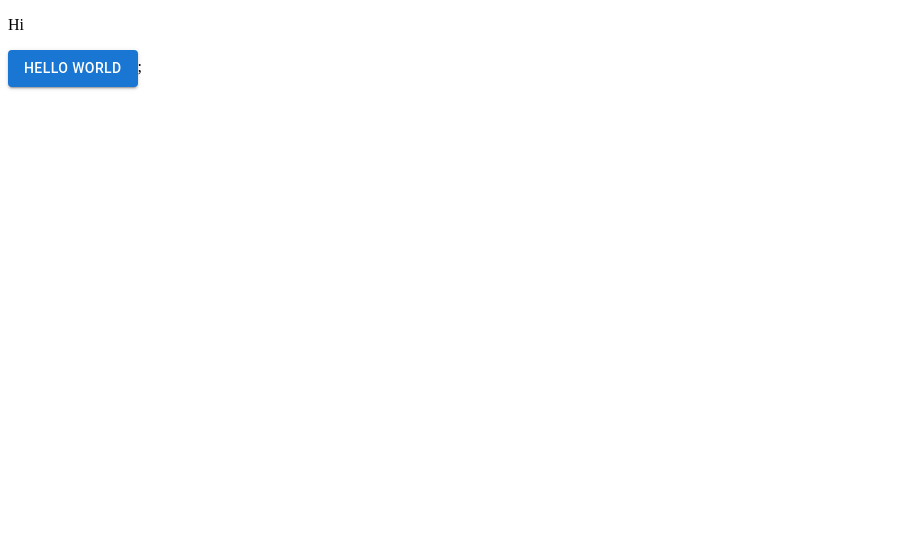
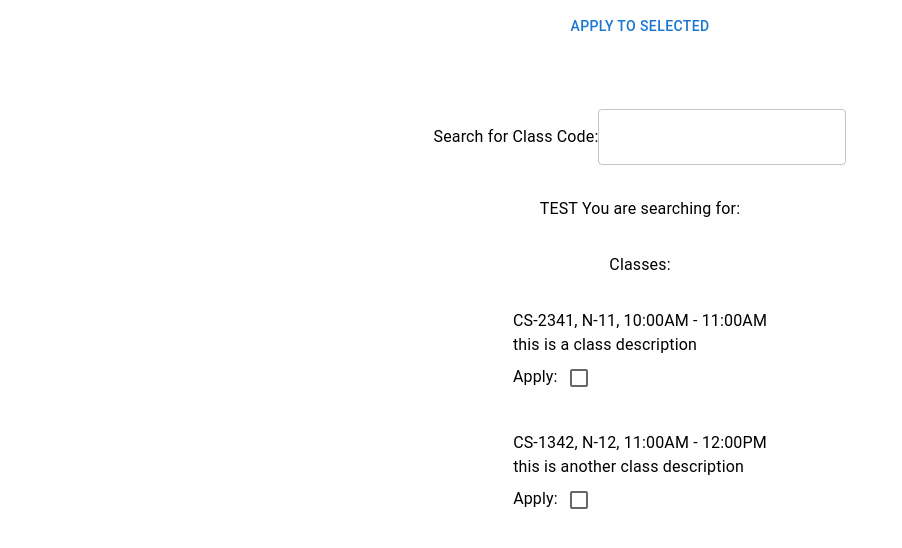
Before and after one commit to jonathanebrahimian/software-engineering-team-1-frontend, a React (Create React App) app: page / in a window 1280 px wide. Shown: the top 548 px of the page, without its empty margins (0-902 px from the left). Built offline with nearby package versions, Linux system fonts and the light colour scheme.

Commit message:
added basic landing page

```diff
--- a/src/pages/App.jsx
+++ b/src/pages/App.jsx
@@ -5,8 +5,8 @@ import { LandingPage } from './LandingPage';
 function App() {
 	return (
 		<>
-			<p>Hi</p>
-			<Button variant="contained">Hello World</Button>;
+			{/* <p>Hi</p>
+			<Button variant="contained">Hello World</Button>; */}
 			<LandingPage></LandingPage>
 		</>
 	);
--- a/src/pages/LandingPage.jsx
+++ b/src/pages/LandingPage.jsx
@@ -1,9 +1,226 @@
 import React, { useState, useEffect } from 'react';
+import { Button, TextField, Typography, Grid, Item, ListItem, Modal, Box, styel, Input, Checkbox } from '@mui/material';
 
 export const LandingPage = (props) => {
-	const [search, setSearch] = useState(0);
+	const classesToTest = [
+		{
+			name: 'CS-2341',
+			labCode: 'N-11',
+			startTime: '10:00AM',
+			endTime: '11:00AM',
+			description: 'this is a class description',
+			selected: false,
+		},
+		{
+			name: 'CS-1342',
+			labCode: 'N-12',
+			startTime: '11:00AM',
+			endTime: '12:00PM',
+			description: 'this is another class description',
+			selected: false,
+		}
+	]
+
+	const [classes, setClasses] = useState([]);
+	const [selected, setSelected] = useState([]);
+	const [searchValue, setSearchValue] = useState('');
+	const [modalIsOpen, setModalIsOpen] = useState(false);
+	const [name, setName] = useState('');
+	const [email, setEmail] = useState('');
+
+	useEffect(() => {
+		setClasses(classesToTest);
+	}, []);
+
+	const label = { inputProps: { 'aria-label': 'Checkbox demo' } };
+
+	const style = {
+		position: 'absolute',
+		top: '50%',
+		left: '50%',
+		transform: 'translate(-50%, -50%)',
+		width: 400,
+		bgcolor: 'background.paper',
+		border: '2px solid #000',
+		boxShadow: 24,
+		p: 4,
+	};
+
+	function isChecked(course) {
+		return selected.includes(course);
+	}
+
+	function submitApplications() {
+		if (name.length === 0) {
+			alert('Please enter your name');
+			return
+		}
+		if (email.length === 0 || email.indexOf('@') === -1) {
+			alert('Please enter a valid email');
+			return
+		}
+		// submit the application
+		if (selected.length === 0) {
+			alert('Please select at least one class to apply for before submitting');
+			return
+		}
+
+		console.log('submitting');
+		console.log('name: ' + name);
+		console.log('email: ' + email);
+
+		console.log('selected: ');
+		selected.forEach((course) => {
+			console.log(course);
+		});
+
+		alert('Success! you applied for ' + selected.length + ' classes');
+		// close the modal
+		closeModal();
+	}
+
+	function closeModal() {
+		setModalIsOpen(false);
+	}
+
+	function openModal() {
+		setModalIsOpen(true);
+	}
+
+	function select(nameOfCourse) {
+		setSelected([...selected, nameOfCourse]);
+	}
+
+	function deselect(nameOfCourse) {
+		setSelected(selected.filter((course) => course !== nameOfCourse));
+	}
 
 	return <>
 
+		<Modal
+			open={modalIsOpen}
+			onClose={closeModal}
+			aria-labelledby="modal-modal-title"
+			aria-describedby="modal-modal-description"
+		>
+			<Box sx={style}>
+				<Grid
+					container
+					spacing={4}
+					direction="column"
+					alignItems="left"
+				>
+					<Grid item>
+						<Typography id="modal-modal-title" variant="h6" component="h2">
+							Name:
+						</Typography>
+						<Input onChange={(event) => {
+							setName(event.target.value);
+						}}></Input>
+
+						<Typography id="modal-modal-title" variant="h6" component="h2">
+							Email:
+						</Typography>
+						<Input onChange={(event) => {
+							setEmail(event.target.value);
+						}}></Input>
+					</Grid>
+					<Grid item>
+						<Button onClick={closeModal}>Cancel</Button>
+						<Button onClick={submitApplications}>Submit</Button>
+					</Grid>
+				</Grid>
+			</Box>
+
+		</Modal>
+
+		{
+			// Set the grid to be a centered stack
+		}
+		<Grid
+			container
+			spacing={4}
+			direction="column"
+			alignItems="center"
+			justifyContent="center"
+			// style={{ minHeight: '100vh' }}
+		>
+
+			{
+				// Apply button
+			}
+			<Grid item xs={3}>
+				<Button onClick={
+					() => {
+						// When the user clicks the Apply button
+						openModal();
+					}
+				}>
+					Apply To Selected
+				</Button>
+				</Grid>
+
+			{
+				// Title of the search bar
+			}
+			<Grid item xs={3}>
+
+				</Grid>
+
+			{
+				// The search bar itself
+			}
+			<Grid item xs={3}>
+				<Box
+					display="flex"
+					justifyContent="center"
+					alignItems="center"
+				>
+					<Typography justifyContent={"center"}>Search for Class Code: </Typography>
+					<TextField justifyContent={"center"} onChange={(event) => {
+						setSearchValue(event.target.value);
+					}}>
+					</TextField>
+				</Box>
+			</Grid>
+
+			{
+				// Temporary to test the search value
+				}
+			<Grid item xs={3}>
+				<Typography> TEST You are searching for: {searchValue} </Typography>
+				</Grid>
+
+			<Grid item>
+				<Typography> Classes: </Typography>
+				</Grid>
+			{
+				(classes.map(element => {
+					if (element.name.toLowerCase().includes(searchValue.toLowerCase())) {
+						return (
+							<Grid item>
+								<Typography> {element.name}, {element.labCode}, {element.startTime} - {element.endTime} </Typography>
+								<Typography> {element.description} </Typography>
+								<Typography>
+									Apply:
+								<Checkbox {...label} checked={element.selected} onChange={() => {
+									if (element.selected) {
+										console.log('deselecting');
+										deselect(element.name);
+										element.selected = false;
+									}
+									else {
+										console.log('selecting');
+										select(element.name);
+										element.selected = true;
+									}
+								} } />
+								</Typography>
+							</Grid>
+						)
+					}
+			}))}
+
+		</Grid>
 	</>
 }
```
